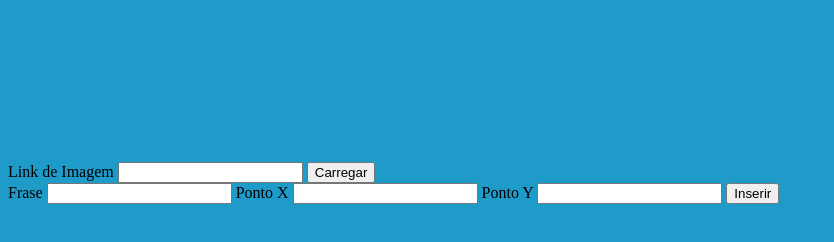
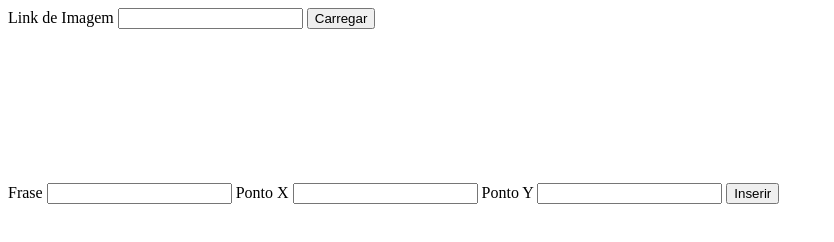
Before and after one commit to samuelsilvadev/create-memes, a plain HTML site: page index.html in a window 1280 px wide. Shown: the whole page, without its empty margins (0-834 px from the left). Drawn offline with Linux system fonts and the light colour scheme.

Commit message:
estruturando melhor o app

```diff
--- a/index.html
+++ b/index.html
@@ -1,15 +1,19 @@
 <!DOCTYPE html>
 <html>
 <head>
-	<title></title>
+	<title>Create Memes</title>
+	<link rel="stylesheet" type="text/css" href="css/app.css">
 </head>
-<body style="background-color: #1f9bc9;">
-	<canvas id="c"></canvas>
+<body>
+	<section>
 		<form>
 			<label>Link de Imagem</label>
 			<input id="linkImagem" type="text" name="linkImagem">
 			<button id="carregarImagem">Carregar</button>
 		</form>
+	</section>
+	<canvas id="c"></canvas>
+	<section>
 		<form>
 			<label>Frase</label>
 			<input id="frase" type="text" name="frase">
@@ -21,6 +25,7 @@
 			<input id="y" type="number" name="y">
 			<button id="inserirFrase">Inserir</button>
 		</form>
+	</section>
 	<script>
 		let canvas = document.querySelector("#c");
 		let context = canvas.getContext("2d");
@@ -53,7 +58,6 @@
 		function saveImage(image){
 			window.open(image.toDataURL());
 		}
-
 	</script>
 </body>
 </html>
```
Lines whose indentation alone changed are shown as unchanged.
